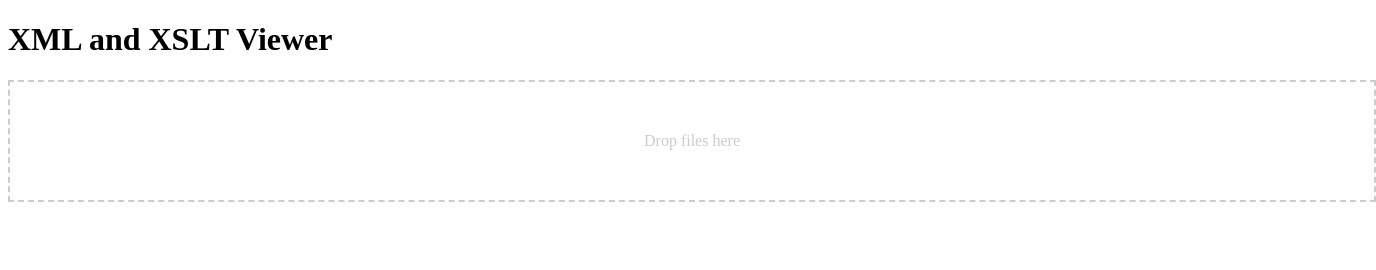
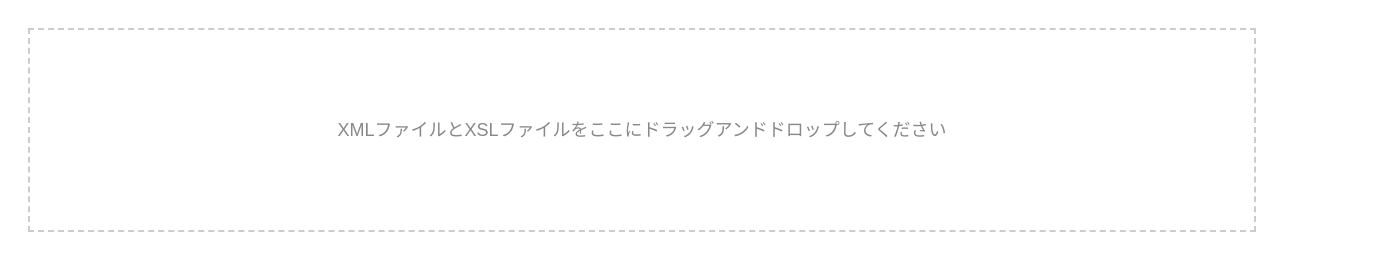
Before and after one commit to RyomaFrePra/XML_govgov_Viewer, a plain HTML site: page index.html in a window 1280 px wide. Shown: the whole page, 1376 px wide, since content can reach past the window. Drawn offline with Linux system fonts and the light colour scheme.

Commit message:
Update index.html

```diff
--- a/index.html
+++ b/index.html
@@ -1,24 +1,32 @@
 <!DOCTYPE html>
-<html lang="en">
+<html lang="ja">
 <head>
     <meta charset="UTF-8">
     <meta name="viewport" content="width=device-width, initial-scale=1.0">
     <title>XML and XSLT Viewer</title>
     <style>
-        #drop_zone {
-            border: 2px dashed #ccc;
+        body {
+            font-family: Arial, sans-serif;
+            padding: 20px;
+        }
+        #drop-area {
             width: 100%;
-            padding: 50px;
+            height: 200px;
+            border: 2px dashed #cccccc;
             text-align: center;
-            color: #ccc;
-            margin: 20px 0;
+            line-height: 200px;
+            font-size: 18px;
+            color: #888;
+            margin-bottom: 20px;
         }
     </style>
 </head>
 <body>
-    <h1>XML and XSLT Viewer</h1>
-    <div id="drop_zone">Drop files here</div>
-    <div id="content"></div>
-    <script src="script.js"></script>
+    <div id="drop-area">
+        XMLファイルとXSLファイルをここにドラッグアンドドロップしてください
+    </div>
+    <div id="result"></div>
+
+    <script src="script.js"></script>  <!-- JavaScriptを外部ファイルとして読み込む -->
 </body>
 </html>
```
